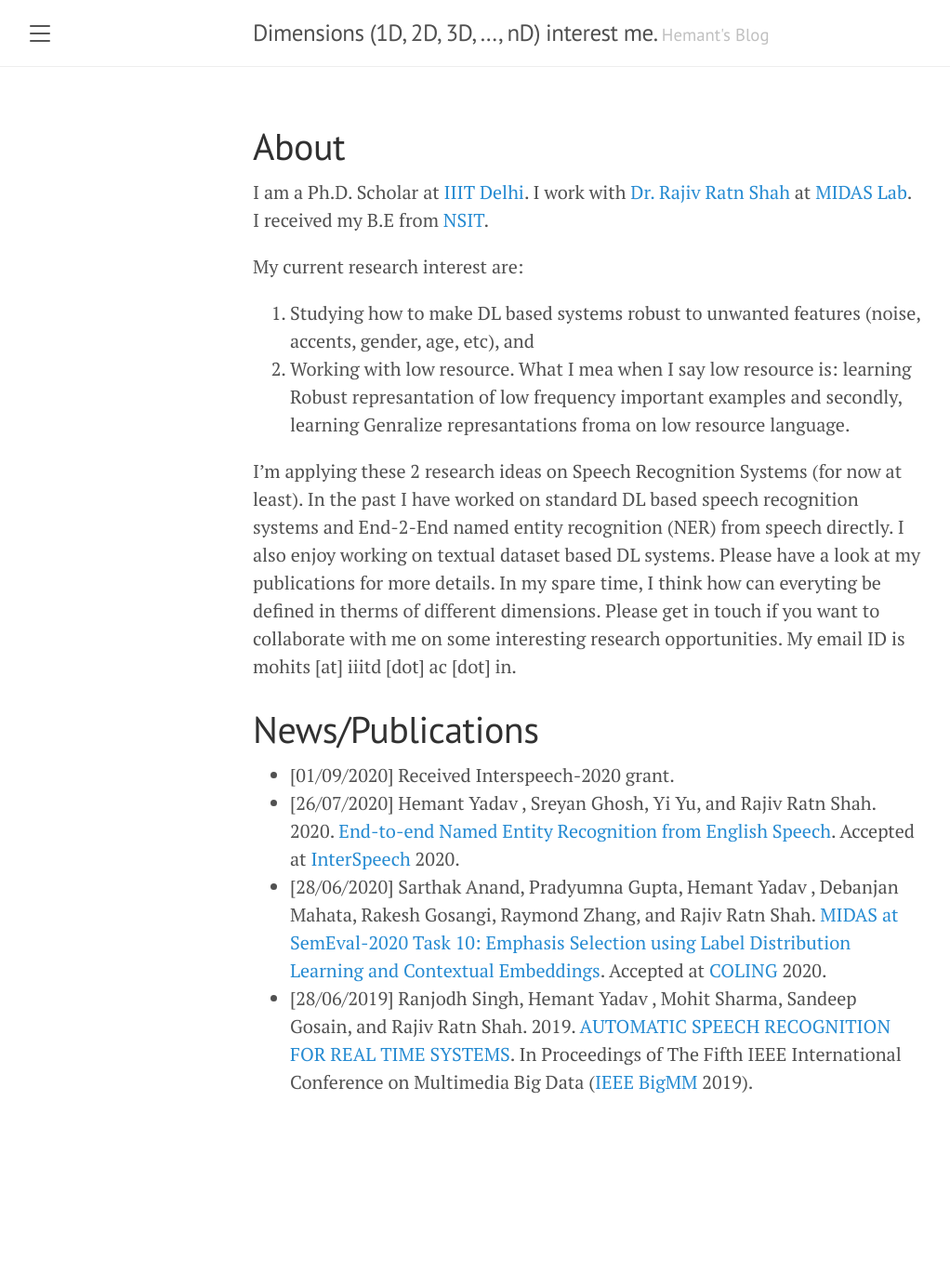
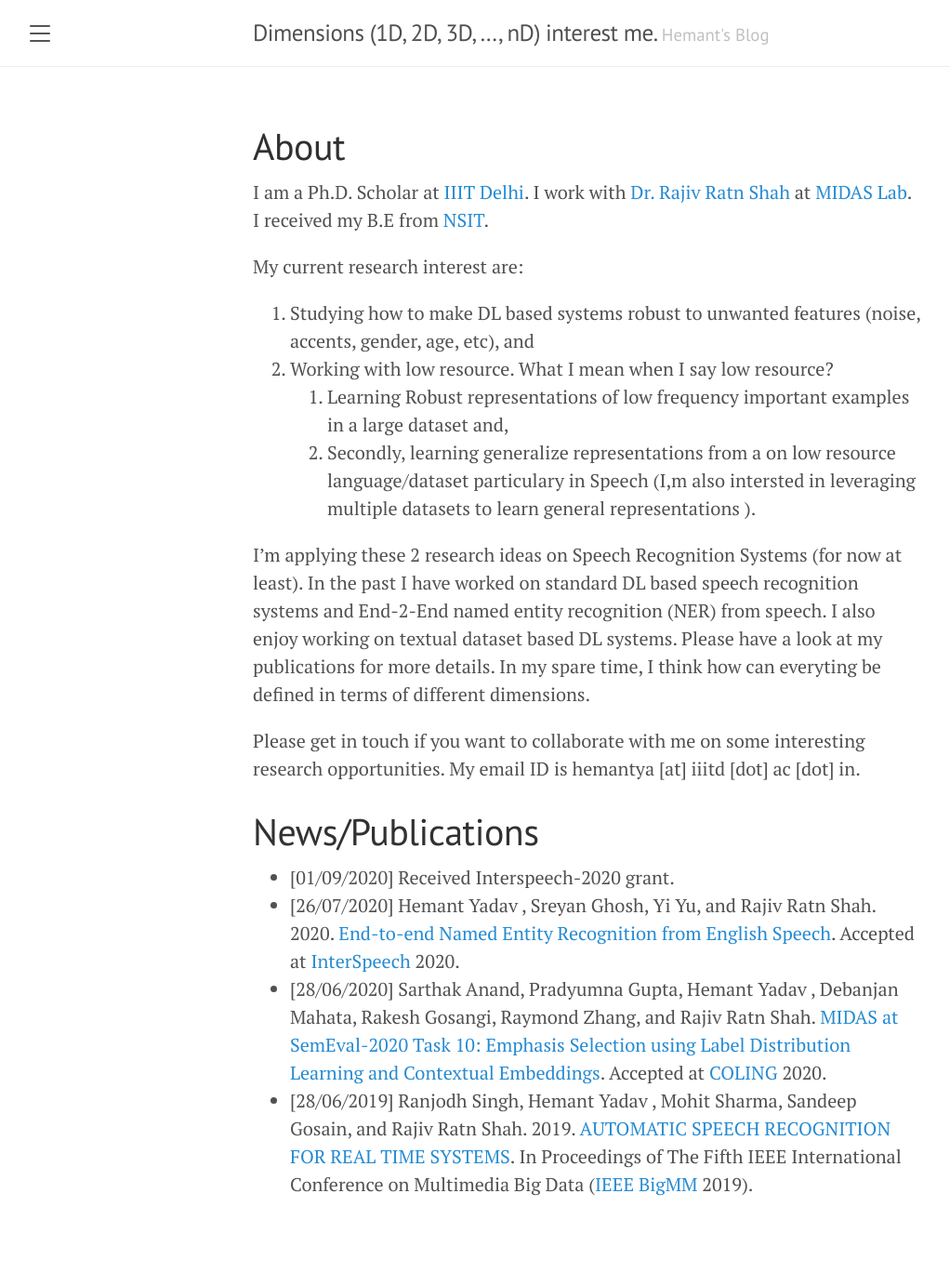
Before and after one commit to raotnameh/raotnameh.github.io, a Jekyll site: the page built from about.md, in a window 1280 px wide. Shown: the whole page at 93% size, without its empty margins (8-1030 px from the left). Built offline with Jekyll 4.4.1, drawn with Linux system fonts in a browser that asks for light colours; before the commit the page ends 1259 px from its top, so only the background shows below that.

Commit message:
It's just my website

```diff
--- a/about.md
+++ b/about.md
@@ -8,10 +8,13 @@ I am a Ph.D. Scholar at [IIIT Delhi](https://iiitd.ac.in/). I work with [Dr. Raj
 My current research interest are:
 
 1. Studying how to make DL based systems robust to unwanted features (noise, accents, gender, age, etc), and
-2. Working with low resource. What I mea when I say low resource is: learning Robust represantation of low frequency important examples and secondly, learning Genralize represantations froma on low resource language.
+2. Working with low resource. What I mean when I say low resource?
+   1. Learning Robust representations of low frequency important examples in a large dataset and,
+   2. Secondly, learning generalize representations from a on low resource language/dataset particulary in Speech (I,m also         intersted in leveraging multiple datasets to learn general representations ).
 
-I'm applying these 2 research ideas on Speech Recognition Systems (for now at least). In the past I have worked on standard DL based speech recognition systems and End-2-End named entity recognition (NER) from speech directly. I also enjoy working on textual dataset based DL systems. Please have a look at my publications for more details. In my spare time, I think how can everyting be defined in therms of different  dimensions.
-Please get in touch if you want to collaborate with me on some interesting research opportunities. My email ID is mohits [at] iiitd [dot] ac [dot] in.
+I'm applying these 2 research ideas on Speech Recognition Systems (for now at least). In the past I have worked on standard DL based speech recognition systems and End-2-End named entity recognition (NER) from speech. I also enjoy working on textual dataset based DL systems. Please have a look at my publications for more details. In my spare time, I think how can everyting be defined in terms of different  dimensions.
+
+Please get in touch if you want to collaborate with me on some interesting research opportunities. My email ID is hemantya [at] iiitd [dot] ac [dot] in.
 
 # News/Publications
 
@@ -22,5 +25,5 @@ Please get in touch if you want to collaborate with me on some interesting resea
                 Shah. [MIDAS at SemEval-2020 Task 10: Emphasis Selection using Label Distribution Learning and Contextual
                 Embeddings](https://drive.google.com/file/d/1sstpC23HZoR_3hEkfJn5eH8xig0VaOXd/view). Accepted at [COLING](https://coling2020.org/) 2020.
 - [28/06/2019] Ranjodh Singh, Hemant Yadav , Mohit Sharma, Sandeep Gosain, and Rajiv Ratn Shah. 2019. [AUTOMATIC SPEECH
-RECOGNITION FOR REAL TIME SYSTEMS](https://drive.google.com/file/d/18j58woXz5WUgkHaOO3b7byRWck5Oyzg7/view). In Proceedings of The Fifth IEEE International Conference on Multimedia
-Big Data ([IEEE BigMM](http://bigmm2019.org/) 2019).
+                RECOGNITION FOR REAL TIME SYSTEMS](https://drive.google.com/file/d/18j58woXz5WUgkHaOO3b7byRWck5Oyzg7/view). In Proceedings of The Fifth IEEE International Conference on Multimedia
+                Big Data ([IEEE BigMM](http://bigmm2019.org/) 2019).
```
